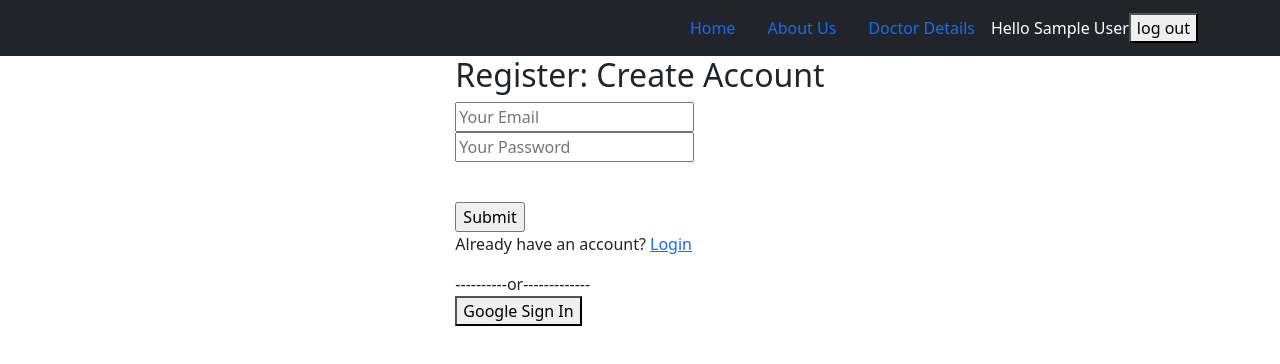
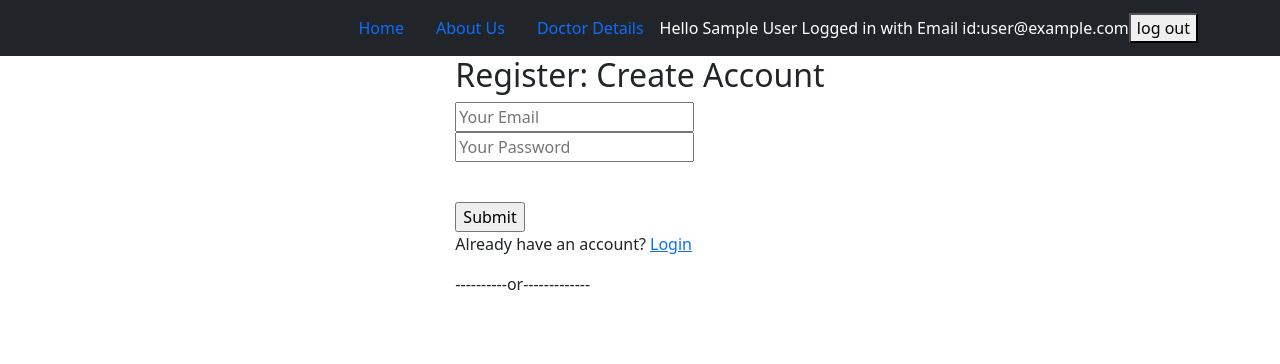
Before and after one commit to bannadas/health-care-website-assignment, a React (Create React App) app: page /register in a window 1280 px wide. Shown: the top 364 px of the page. Built offline with nearby package versions, Linux system fonts and the light colour scheme; no server answers; sample sign-in values are in the browser's storage.

Commit message:
small changes

```diff
--- a/src/Login/Login.js
+++ b/src/Login/Login.js
@@ -7,8 +7,10 @@ import { getAuth, signInWithEmailAndPassword } from "firebase/auth";
 
 
 import './Login.css'
+import useAuth from '../hooks/useAuth';
 
 const Login = () => {
+    const {signInUsingGoogle} = useAuth();
     const [email,setEmail] = useState('');
     const [password,setPassword] = useState('');
     const [error,setError] = useState('');
@@ -65,7 +67,7 @@ const Login = () => {
                 </form>
                 <p>New Here?<Link to="/register">Create an account</Link></p>
                 <div>----------or-------------</div>
-                <button className="btn-regular">Google Sign In</button>
+                <button onClick={signInUsingGoogle} className="btn-regular">Google Sign In</button>
             </div>
         </div>
     </div>
--- a/src/Register/Register.js
+++ b/src/Register/Register.js
@@ -63,7 +63,7 @@ const Register = () => {
                 </form>
                 <p>Already have an account? <Link to="/login">Login</Link></p>
                 <div>----------or-------------</div>
-                <button className="btn-regular">Google Sign In</button>
+
             </div>
         </div>
     </div>
--- a/src/pages/NavigationBar/NavigationBar.js
+++ b/src/pages/NavigationBar/NavigationBar.js
@@ -25,7 +25,7 @@ const NavigationBar = () => {
                     <Nav.Link as={HashLink} to="/about">About Us</Nav.Link>
                     <Nav.Link as={HashLink} to="/doctordetails">Doctor Details</Nav.Link>
 
-                    {user.email && <span style={{ color: 'white' }}>Hello {user.displayName} </span>}
+                    {user.email && <span style={{ color: 'white' }}>Hello {user.displayName} Logged in with Email id:{user.email} </span>}
                 {
                     user.email ?
                         <button onClick={logOut}>log out</button>
```
